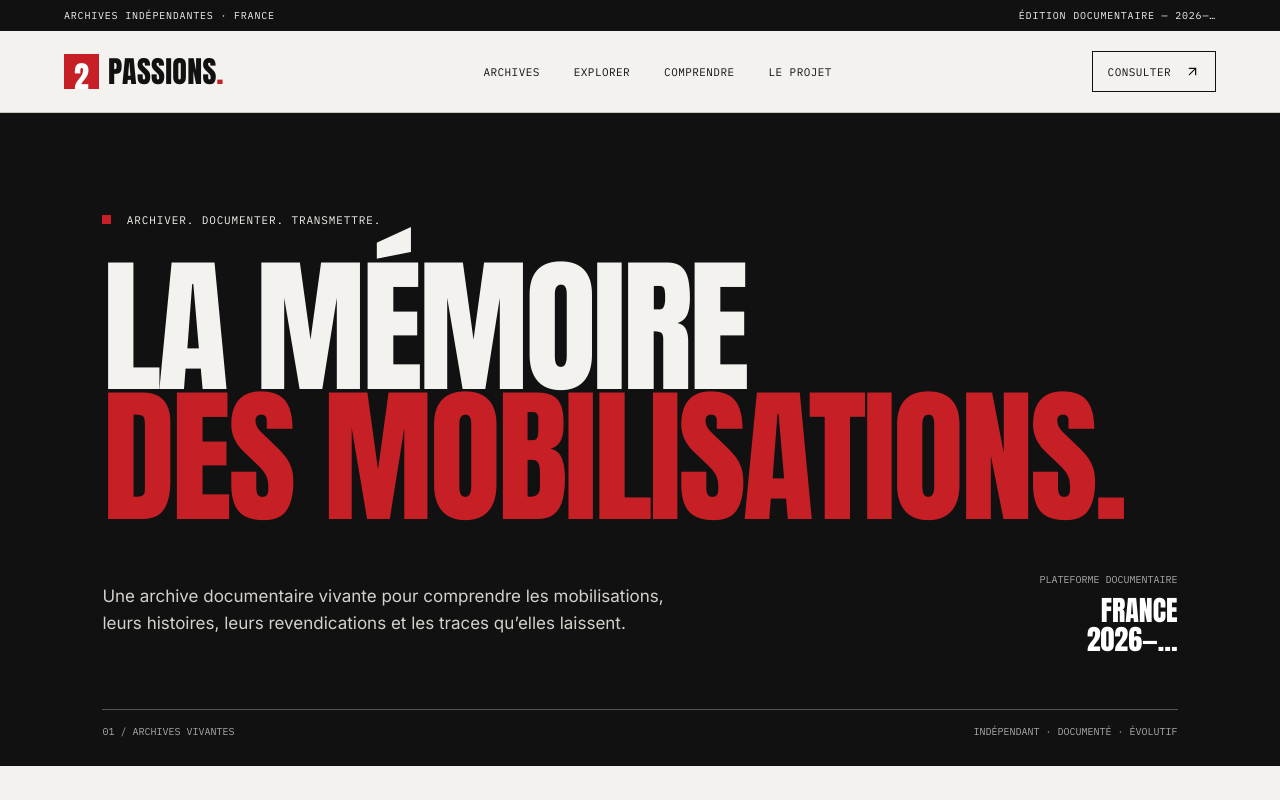
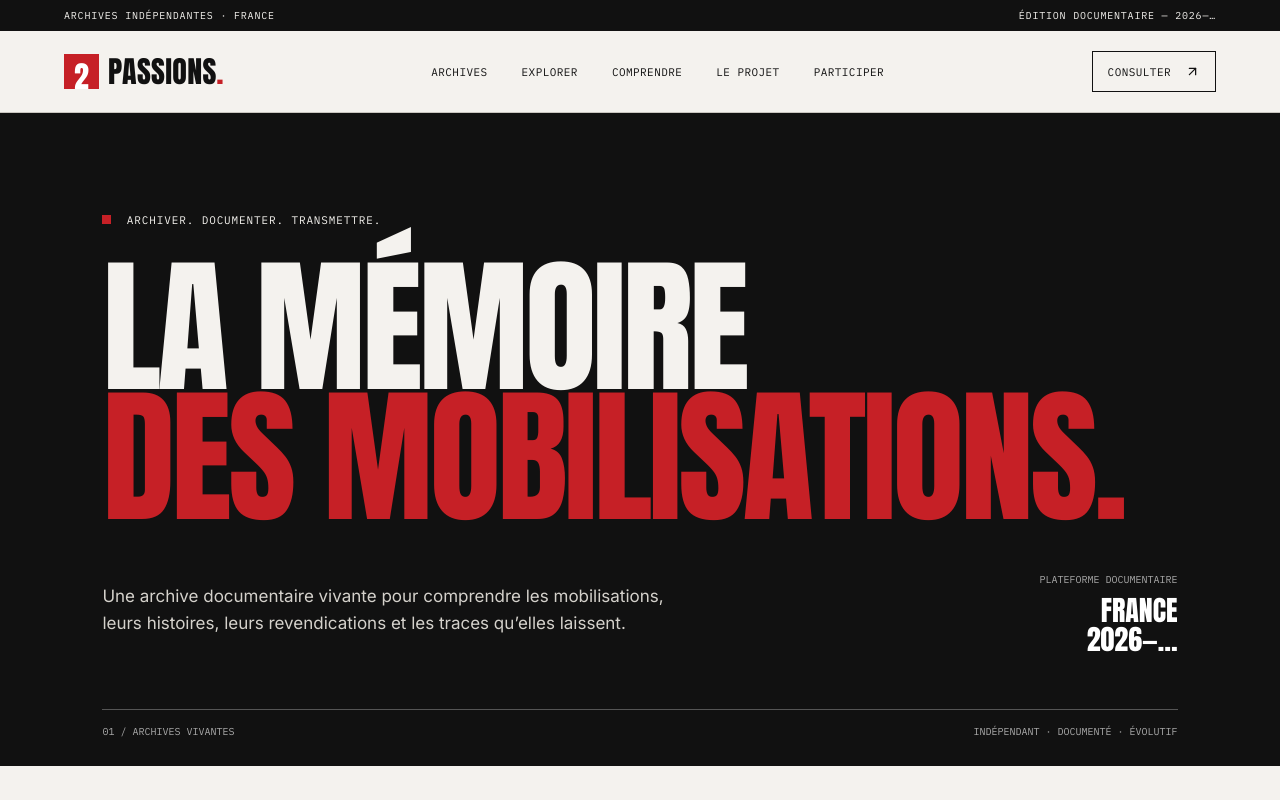
Before and after one commit to Hippo13bot/2-passions, a React (Vite) app in the folder apps/public/: page / in a window 1280 px wide. Shown: the top 800 px of the page. Built offline with nearby package versions, Linux system fonts and the light colour scheme; no server answers; the database is empty.

Commit message:
Add public contribution navigation link

```diff
--- a/apps/public/src/App.tsx
+++ b/apps/public/src/App.tsx
@@ -26,7 +26,7 @@ export default function App(){
  async function openItem(item:Item){setSelected(item);setSelectedSources([]);setSelectedMedia([]);if(!supabase)return;const [links,mediaResult]=await Promise.all([supabase.from('entity_sources').select('source_id').eq('entity_id',item.id),supabase.rpc('published_media_for_entity',{p_entity_id:item.id})]);if(links.data?.length){const ids=links.data.map((x:any)=>x.source_id);const {data:refs}=await supabase.from('sources').select('id,title,source_url,publisher,published_on').in('id',ids);setSelectedSources((refs||[]) as Source[])}if(mediaResult.data?.length){const prepared=await Promise.all(mediaResult.data.map(async (m:any)=>{const {data}=await supabase.storage.from('media-public').createSignedUrl(m.public_derivative_path,3600);return data?.signedUrl?{id:m.id,url:data.signedUrl,media_type:m.media_type,caption:m.caption,credit:m.credit,alt_text:m.alt_text}:null}));setSelectedMedia(prepared.filter(Boolean) as Media[])} }
  return <div className="site-shell">
   <div className="topline"><span>ARCHIVES INDÉPENDANTES · FRANCE</span><span>ÉDITION DOCUMENTAIRE — 2026—…</span></div>
-  <header className="header"><a className="brand" href="#"><span className="brand-mark">2</span><span>PASSIONS<span className="brand-dot">.</span></span></a><button className="menu-toggle" onClick={()=>setMobileMenu(!mobileMenu)} aria-label="Ouvrir le menu"><Menu/></button><nav className={mobileMenu?'nav open':'nav'}><a href="#archives">ARCHIVES</a><a href="#explorer">EXPLORER</a><a href="#comprendre">COMPRENDRE</a><a href="#projet">LE PROJET</a></nav><a className="header-cta" href="#archives">CONSULTER <ArrowUpRight size={15}/></a></header>
+  <header className="header"><a className="brand" href="#"><span className="brand-mark">2</span><span>PASSIONS<span className="brand-dot">.</span></span></a><button className="menu-toggle" onClick={()=>setMobileMenu(!mobileMenu)} aria-label="Ouvrir le menu"><Menu/></button><nav className={mobileMenu?'nav open':'nav'}><a href="#archives">ARCHIVES</a><a href="#explorer">EXPLORER</a><a href="#comprendre">COMPRENDRE</a><a href="#projet">LE PROJET</a><a href="#contribuer">PARTICIPER</a></nav><a className="header-cta" href="#archives">CONSULTER <ArrowUpRight size={15}/></a></header>
   <main>
    <section className="hero"><div className="hero-kicker"><span className="red-square"/> ARCHIVER. DOCUMENTER. TRANSMETTRE.</div><h1>LA MÉMOIRE<br/><span>DES MOBILISATIONS.</span></h1><div className="hero-bottom"><p>Une archive documentaire vivante pour comprendre les mobilisations, leurs histoires, leurs revendications et les traces qu’elles laissent.</p><div className="hero-index"><span>PLATEFORME DOCUMENTAIRE</span><strong>FRANCE<br/>2026—…</strong></div></div><div className="hero-rule"><span>01 / ARCHIVES VIVANTES</span><span>INDÉPENDANT · DOCUMENTÉ · ÉVOLUTIF</span></div></section>
    <section className="intro-grid" id="comprendre"><div className="section-index">01 — NOTRE DÉMARCHE</div><div><h2>DOCUMENTÉES,<br/>PAS RACONTÉES À MOITIÉ.</h2><p className="lead">2 PASSIONS rassemble des documents, des sources, des témoignages et des données pour conserver une mémoire consultable et vérifiable des mobilisations.</p></div><div className="principles"><div><ShieldCheck/><span><b>VÉRIFIER</b><small>Distinguer faits, déclarations, témoignages et incertitudes.</small></span></div><div><Archive/><span><b>ARCHIVER</b><small>Conserver les références et la provenance des documents.</small></span></div><div><BookOpen/><span><b>TRANSMETTRE</b><small>Rendre les ressources accessibles et contextualisées.</small></span></div></div></section>
```
